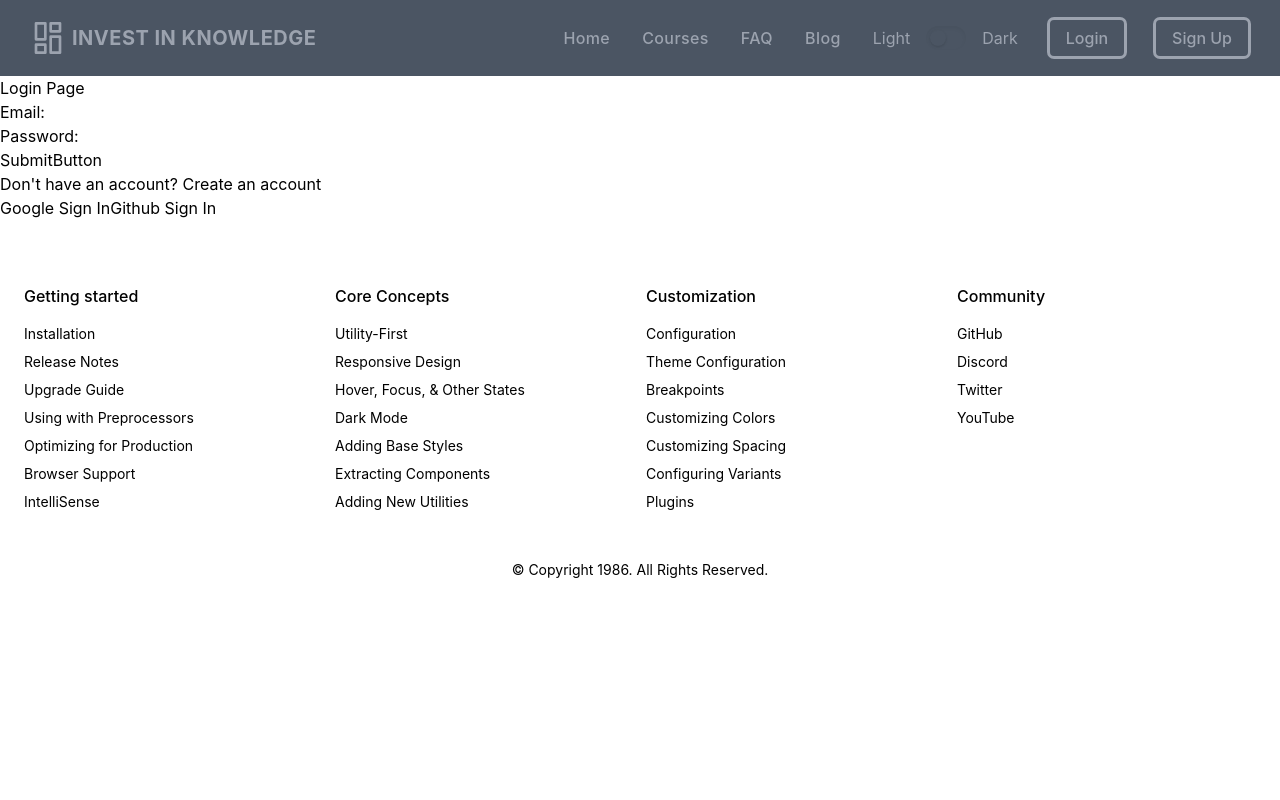
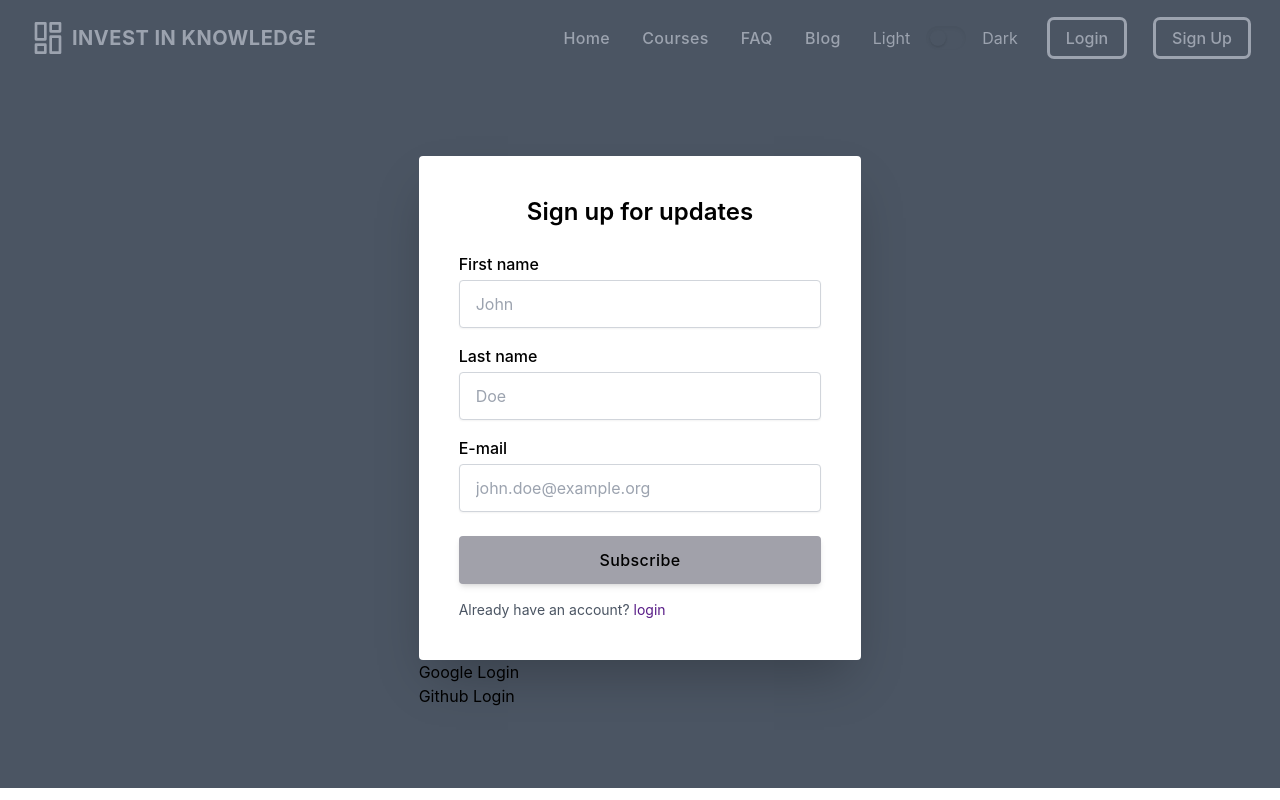
Before and after one commit to yusuf-khan-swd/invest-in-knowledge-client, a React (Create React App) app: page /login in a window 1280 px wide. Shown: the top 800 px of the page. Built offline with nearby package versions, Linux system fonts and the light colour scheme; no server answers.

Commit message:
added login form

```diff
--- a/src/Pages/Login/Login/Login.js
+++ b/src/Pages/Login/Login/Login.js
@@ -92,32 +92,87 @@ const Login = () => {
   };
 
   return (
-    <div>
-      <h2>Login Page</h2>
-      <form onSubmit={handleFormSubmit}>
-        <div>
-          <label htmlFor="email">Email: </label>
-          <input type="email" name='email' id='email' />
+    <div className='bg-gray-600'>
+      <div className="container mx-auto">
+        <div className="px-4 py-16 mx-auto sm:max-w-xl md:max-w-full lg:max-w-screen-xl md:px-24 lg:px-8 lg:py-20">
+          <div className="flex flex-col items-center justify-between xl:flex-row">
+            <div className="w-full max-w-xl xl:px-8 xl:w-5/12 mx-auto">
+              <div className="bg-white rounded shadow-2xl p-7 sm:p-10">
+                <h3 className="mb-4 text-xl font-semibold sm:text-center sm:mb-6 sm:text-2xl">
+                  Sign up for updates
+                </h3>
+                <form>
+                  <div className="mb-1 sm:mb-2">
+                    <label
+                      htmlFor="firstName"
+                      className="inline-block mb-1 font-medium"
+                    >
+                      First name
+                    </label>
+                    <input
+                      placeholder="John"
+                      required
+                      type="text"
+                      className="flex-grow w-full h-12 px-4 mb-2 transition duration-200 bg-white border border-gray-300 rounded shadow-sm appearance-none focus:border-deep-purple-accent-400 focus:outline-none focus:shadow-outline"
+                      id="firstName"
+                      name="firstName"
+                    />
+                  </div>
+                  <div className="mb-1 sm:mb-2">
+                    <label
+                      htmlFor="lastName"
+                      className="inline-block mb-1 font-medium"
+                    >
+                      Last name
+                    </label>
+                    <input
+                      placeholder="Doe"
+                      required
+                      type="text"
+                      className="flex-grow w-full h-12 px-4 mb-2 transition duration-200 bg-white border border-gray-300 rounded shadow-sm appearance-none focus:border-deep-purple-accent-400 focus:outline-none focus:shadow-outline"
+                      id="lastName"
+                      name="lastName"
+                    />
+                  </div>
+                  <div className="mb-1 sm:mb-2">
+                    <label
+                      htmlFor="email"
+                      className="inline-block mb-1 font-medium"
+                    >
+                      E-mail
+                    </label>
+                    <input
+                      placeholder="john.doe@example.org"
+                      required
+                      type="text"
+                      className="flex-grow w-full h-12 px-4 mb-2 transition duration-200 bg-white border border-gray-300 rounded shadow-sm appearance-none focus:border-deep-purple-accent-400 focus:outline-none focus:shadow-outline"
+                      id="email"
+                      name="email"
+                    />
+                  </div>
+                  <div className="mt-4 mb-2 sm:mb-4">
+                    <button
+                      type="submit"
+                      className="inline-flex items-center justify-center w-full h-12 px-6 font-medium tracking-wide transition-colors duration-20 rounded shadow-md bg-zinc-400 hover:bg-zinc-500"
+                    >
+                      Subscribe
+                    </button>
+                  </div>
+                  <p className="text-xs text-gray-600 sm:text-sm">
+                    Already have an account? <Link to='/login' className="text-purple-900">login</Link>
+                  </p>
+                </form>
+              </div>
+              <div>
+                <button>Google Login</button>
+              </div>
+              <div>
+                <button>Github Login</button>
+              </div>
+            </div>
+          </div>
         </div>
-        <div>
-          <label htmlFor="password">Password: </label>
-          <input type="password" name='password' id='password' />
-        </div>
-        <div>
-          {errors.loginError}
-        </div>
-        <div>
-          <button type='submit'>Submit</button>
-          <button type='button'>Button</button>
-        </div>
-      </form>
-      <div>
-        Don't have an account? <Link to='/register'>Create an account</Link>
       </div>
-      <button onClick={handleGoogleLogIn}>Google Sign In</button>
-      {errors.googleError}
-      <button onClick={handleGithubLogIn}>Github Sign In</button>
-      {errors.githubError}
     </div>
   );
 };
```
